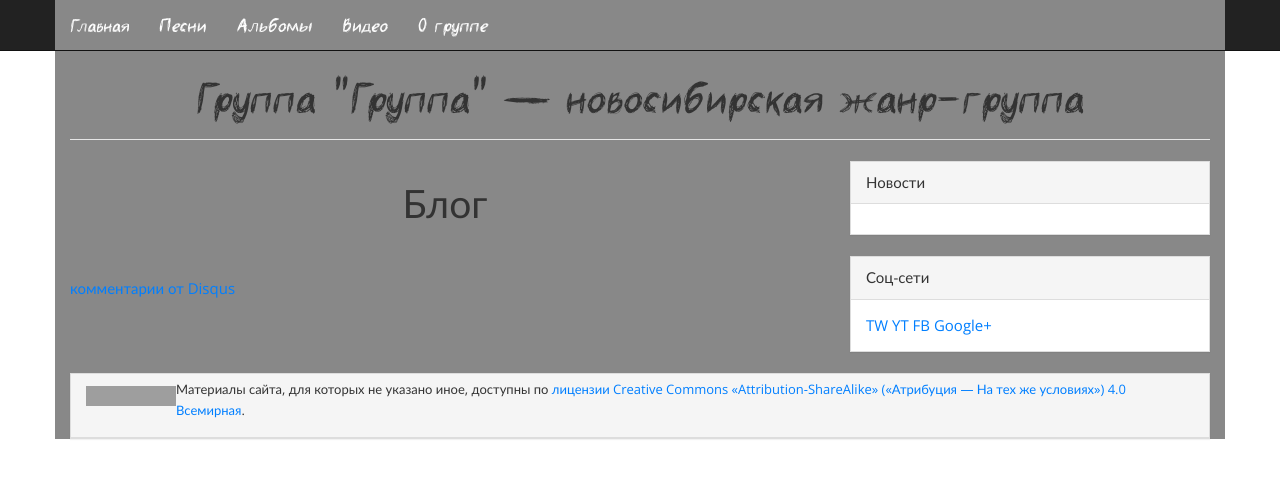
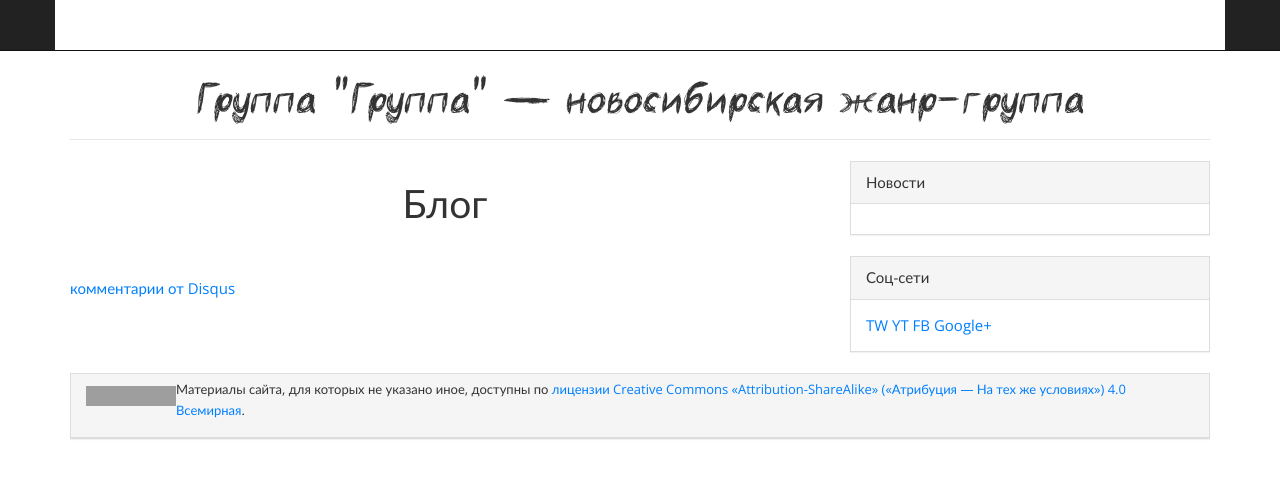
Before and after one commit to gruppa-gruppa-nsk/gruppa-gruppa-nsk.github.io, a Jekyll site: the page built from index.html, in a window 1280 px wide. Shown: the top 479 px of the page. Built offline with Jekyll 4.4.1, drawn with Linux system fonts in a browser that asks for light colours; comment, search, counter and statistics services are not loaded; grey boxes are pictures that could not be loaded.

Commit message:
Update theme.css

```diff
--- a/css/theme.css
+++ b/css/theme.css
@@ -5,7 +5,12 @@
          url('/assets/fonts/beer_money.woff') format('woff'),
          url('/assets/fonts/beer_money.ttf') format('truetype');
 }
-
+.body{
+	background:#888;
+}
+.container{
+	background-color:#fff;
+}
 .header{
   font-size: 3em;
   font-family: 'beer_money', Open Sans, Calibri, Candara, Arial, sans-serif;
@@ -16,6 +21,3 @@
 	font-family: 'beer_money', Open Sans, Calibri, Candara, Arial, sans-serif;
 	font-size: 20px;
 }
-.container{
-	background:#888888;
-}
```
